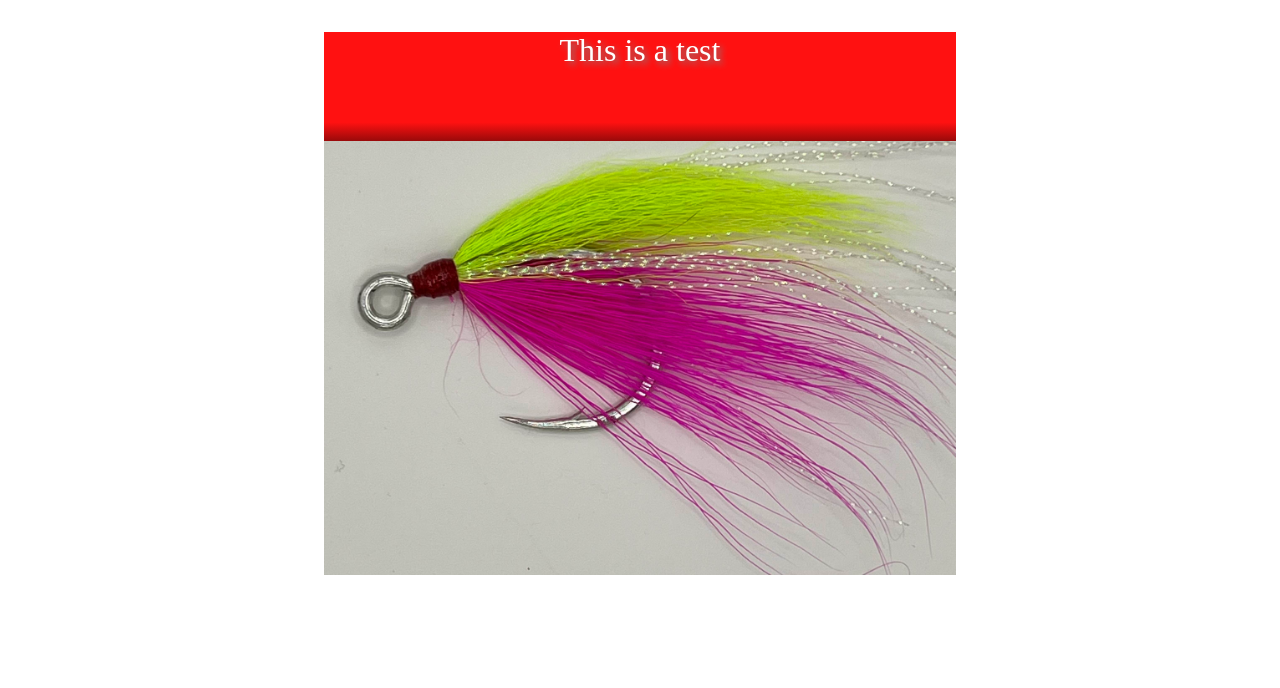
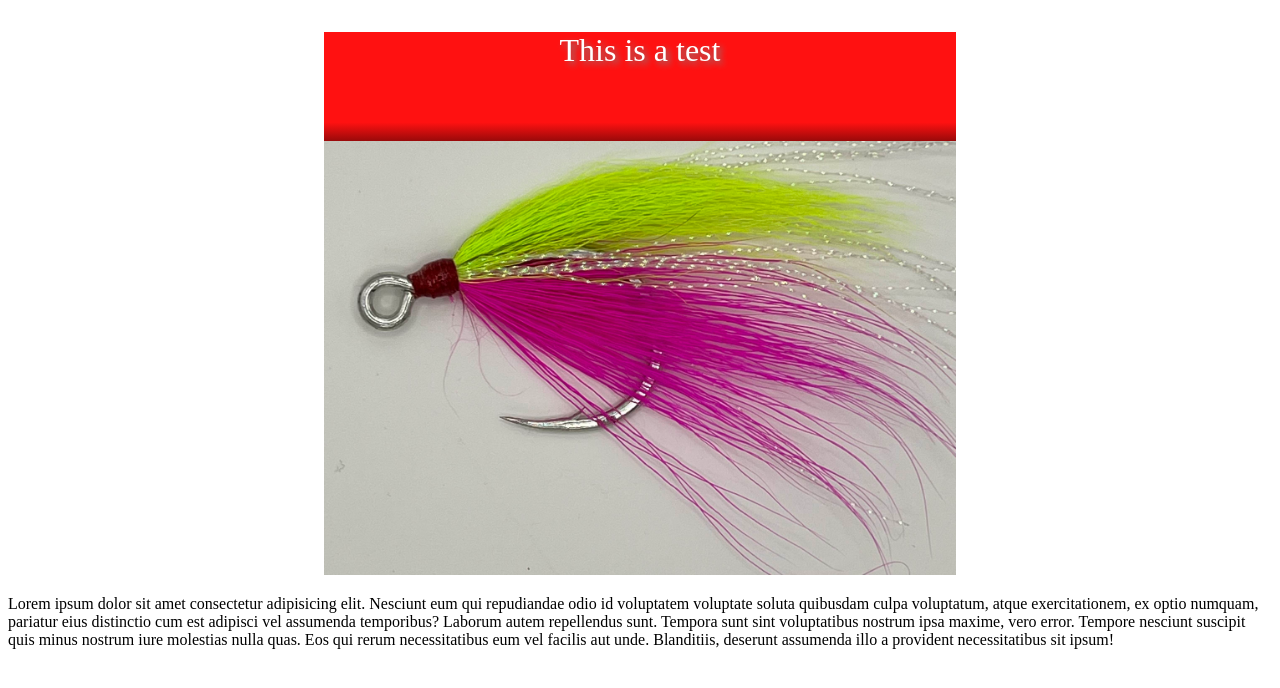
Before and after one commit to Kirk-Esterline/test-projects, a plain HTML site: page image-banner/index.html in a window 1280 px wide. Drawn offline with Linux system fonts and the light colour scheme.

Commit message:
odd test

```diff
--- a/image-banner/index.html
+++ b/image-banner/index.html
@@ -10,6 +10,7 @@
         <img src="images/test-image.jpg" alt="Close up image of a bucktail fishing hook">
         <figcaption>This is a test</figcaption>
     </figure>
+    <p>Lorem ipsum dolor sit amet consectetur adipisicing elit. Nesciunt eum qui repudiandae odio id voluptatem voluptate soluta quibusdam culpa voluptatum, atque exercitationem, ex optio numquam, pariatur eius distinctio cum est adipisci vel assumenda temporibus? Laborum autem repellendus sunt. Tempora sunt sint voluptatibus nostrum ipsa maxime, vero error. Tempore nesciunt suscipit quis minus nostrum iure molestias nulla quas. Eos qui rerum necessitatibus eum vel facilis aut unde. Blanditiis, deserunt assumenda illo a provident necessitatibus sit ipsum!</p>
 </body>
 <link rel="stylesheet" href="styles.css">
 </html>
```
